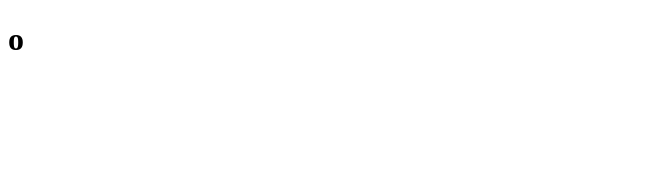
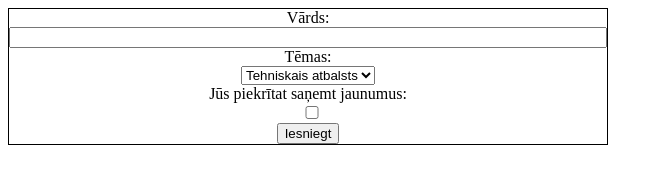
Before and after one commit to riderskarlis/html-css-fd, a plain HTML site: page index.html in a window 1280 px wide. Shown: the whole page, without its empty margins (0-663 px from the left). Drawn offline with Linux system fonts and the light colour scheme.

Commit message:
jauns commits

```diff
--- a/index.html
+++ b/index.html
@@ -3,9 +3,28 @@
   <head>
     <meta charset="UTF-8" />
     <meta name="viewport" content="width=device-width, initial-scale=1.0" />
-    <title>Document</title>
+    <title>Forma</title>
+    <link rel="stylesheet" href="style.css" />
   </head>
   <body>
-    <h1>o</h1>
+    <form action="#">
+      <label for="name">Vārds: </label>
+      <br />
+      <input type="text" name="name" id="" />
+      <br />
+      <label for="temas">Tēmas: </label>
+      <br />
+      <select name="temas" id="">
+        <option value="1">Tehniskais atbalsts</option>
+        <option value="2">Piedāvājumi</option>
+        <option value="3">Vispārīgi jautājumi</option>
+      </select>
+      <br />
+      <label for="jaunumi">Jūs piekrītat saņemt jaunumus: </label>
+      <br />
+      <input type="checkbox" name="jaunumi" id="" />
+      <br />
+      <button type="submit">Iesniegt</button>
+    </form>
   </body>
 </html>
--- /dev/null
+++ b/style.css
@@ -0,0 +1,13 @@
+* {
+    box-sizing: border-box;
+}
+
+form {
+    width: 600px;
+    text-align: center;
+    border: 1px solid black;
+}
+
+input {
+    width: 100%;
+}
```
